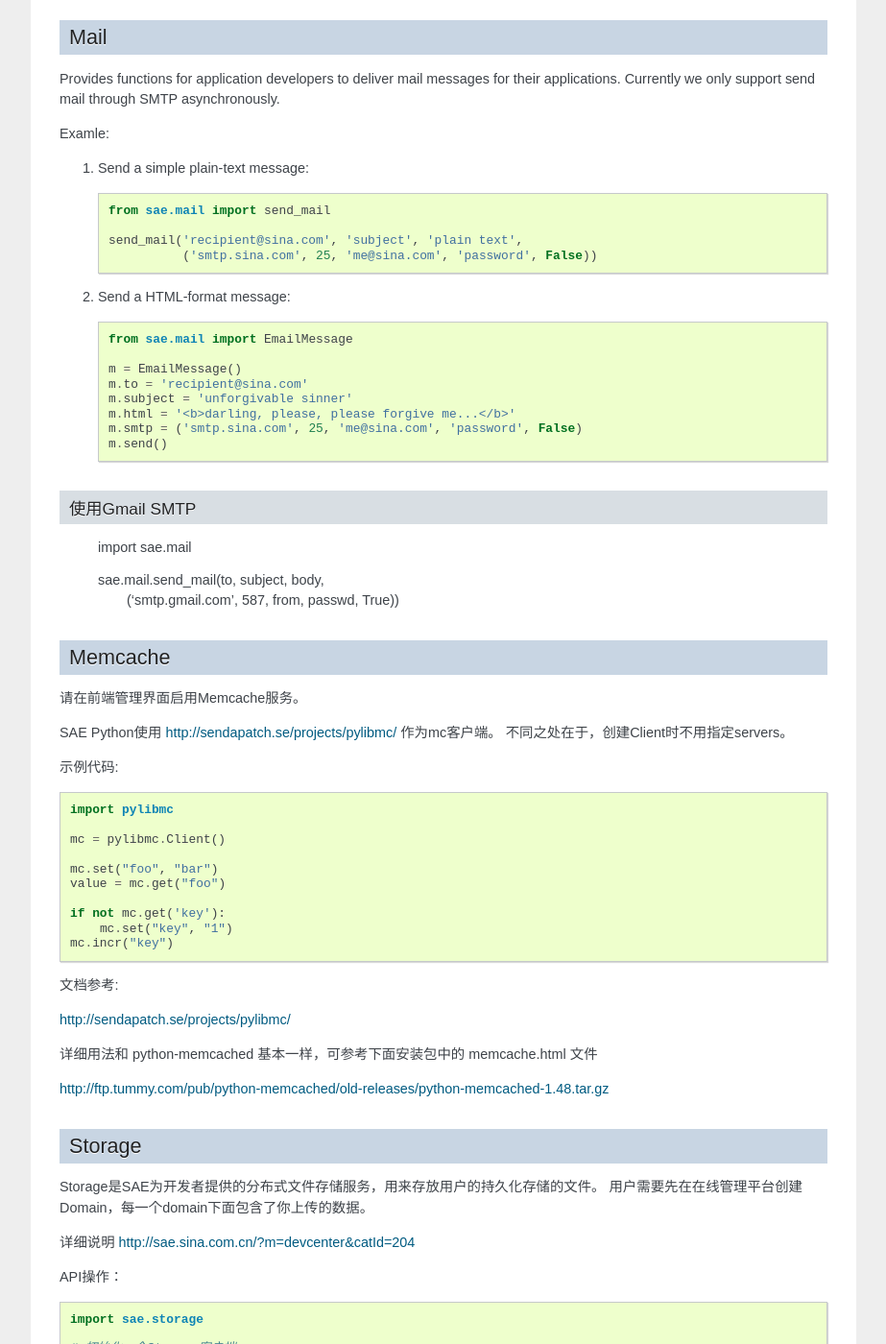
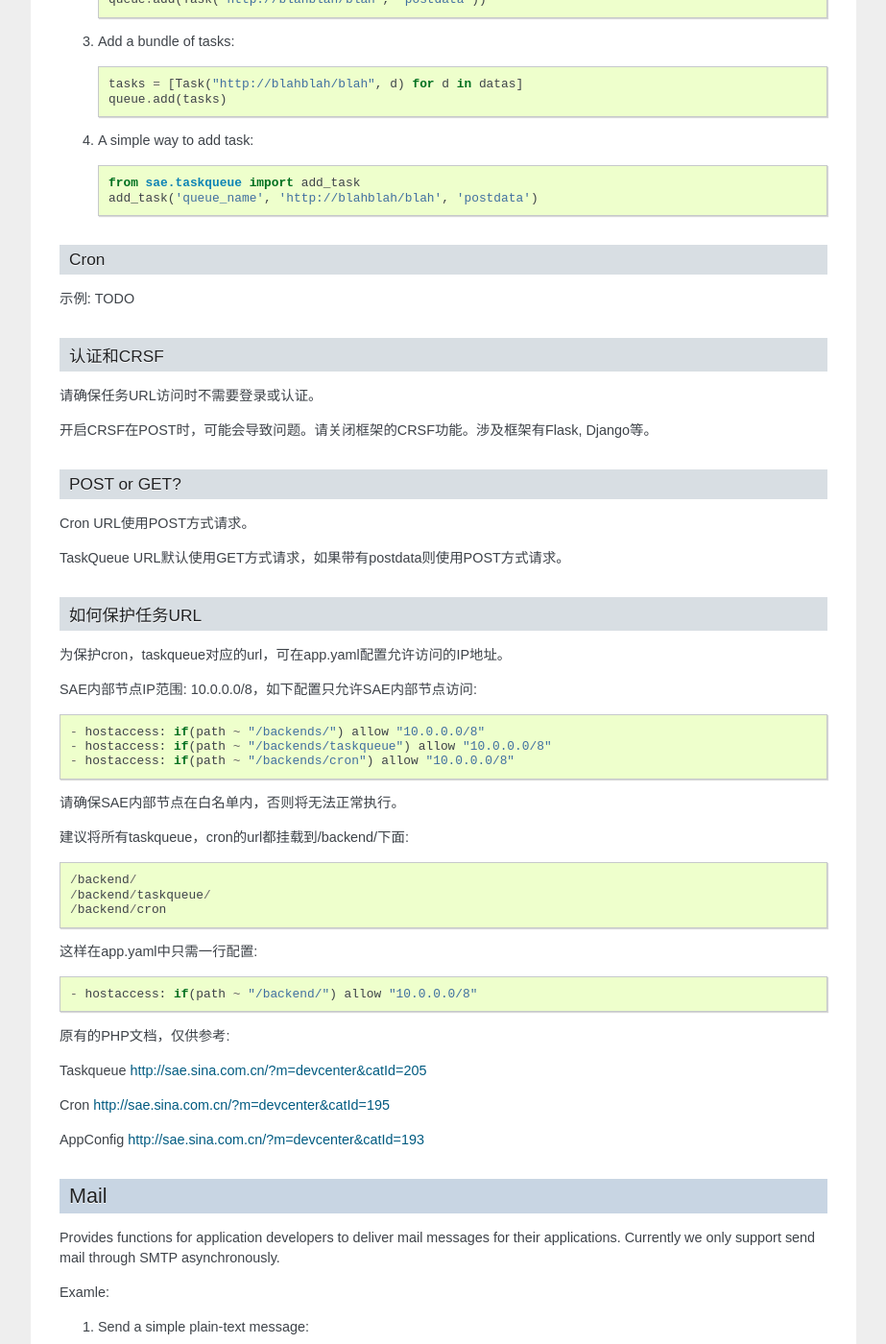
Before and after one commit to sinacloud/sae-python-dev-guide, a Sphinx documentation site: the page built from docs/service.rst, in a window 1280 px wide and 1400 px high, scrolled down 2595 px. Shown: the whole window at 96% size, without its empty margins (198-1121 px from the left). Built offline with Sphinx 7.4.7, drawn with Linux system fonts in a browser that asks for light colours; some of the changed text lies outside the part shown.

Commit message:
Add more docs for taskqueue and cron

```diff
--- a/docs/runtime.rst
+++ b/docs/runtime.rst
@@ -194,7 +194,7 @@
 如果你使用的是sae.const常量，则可自行修改。
 
 
-使用virtualenv管理依赖关系(未完成)
+使用virtualenv管理依赖关系
 -------------------------------------------
 
 virtualenv 可以有效解决在同一个python版本下面运行多个第三方包版本冲突的问题，
--- a/docs/service.rst
+++ b/docs/service.rst
@@ -105,12 +105,23 @@
 也可完成字符集的转换。
 
 
-TaskQueue
+TaskQueue, Cron
 ---------------
-TaskQueue is a distributed task queue service provided by SAE for developers as
-a simple way to execute asynchronous user tasks.
 
-http://sae.sina.com.cn/?m=devcenter&catId=205
+什么是任务
+~~~~~~~~~~~~~
+出于安全性考虑，SAE不支持执行一段任意的代码程序。SAE的cron，和unix的cron意义不同，没有相关联的程序。
+
+SAE的任务，实际上对应于一个URL地址。SAE worker节点每请求一次该URL，就算执行一次任务。
+真正的任务处理代码，是app中处理该URL的handler。
+
+任务执行有两种方式: Taskqueue 动态执行任务, Cron 定时执行任务
+
+任务成功时返回200 OK，失败时返回相应HTTP错误码。 错误信息是否被保存，有待确认。
+
+Taskqueue
+~~~~~~~~~~~~~~
+参数说明: TODO
 
 Example:
 
@@ -134,6 +145,55 @@
 
     from sae.taskqueue import add_task
     add_task('queue_name', 'http://blahblah/blah', 'postdata')
+
+Cron
+~~~~~~~~~~~~~~~~
+示例: TODO
+
+认证和CRSF
+~~~~~~~~~~~
+请确保任务URL访问时不需要登录或认证。
+
+开启CRSF在POST时，可能会导致问题。请关闭框架的CRSF功能。涉及框架有Flask, Django等。
+
+POST or GET?
+~~~~~~~~~~~~~~~~~~
+
+Cron URL使用POST方式请求。
+
+TaskQueue URL默认使用GET方式请求，如果带有postdata则使用POST方式请求。
+
+如何保护任务URL
+~~~~~~~~~~~~~~~~~~
+为保护cron，taskqueue对应的url，可在app.yaml配置允许访问的IP地址。
+
+SAE内部节点IP范围: 10.0.0.0/8，如下配置只允许SAE内部节点访问::
+
+    - hostaccess: if(path ~ "/backends/") allow "10.0.0.0/8"
+    - hostaccess: if(path ~ "/backends/taskqueue") allow "10.0.0.0/8"
+    - hostaccess: if(path ~ "/backends/cron") allow "10.0.0.0/8"
+
+请确保SAE内部节点在白名单内，否则将无法正常执行。
+
+建议将所有taskqueue，cron的url都挂载到/backend/下面::
+
+   /backend/
+   /backend/taskqueue/
+   /backend/cron
+
+这样在app.yaml中只需一行配置::
+
+    - hostaccess: if(path ~ "/backend/") allow "10.0.0.0/8"
+
+
+原有的PHP文档，仅供参考:
+
+Taskqueue http://sae.sina.com.cn/?m=devcenter&catId=205
+
+Cron http://sae.sina.com.cn/?m=devcenter&catId=195
+
+AppConfig http://sae.sina.com.cn/?m=devcenter&catId=193
+
 
 Mail
 -----------
```
Also changed, not shown: other parts of docs/service.rst (+0 -7 lines), docs/faq.rst (+14 -2 lines).
